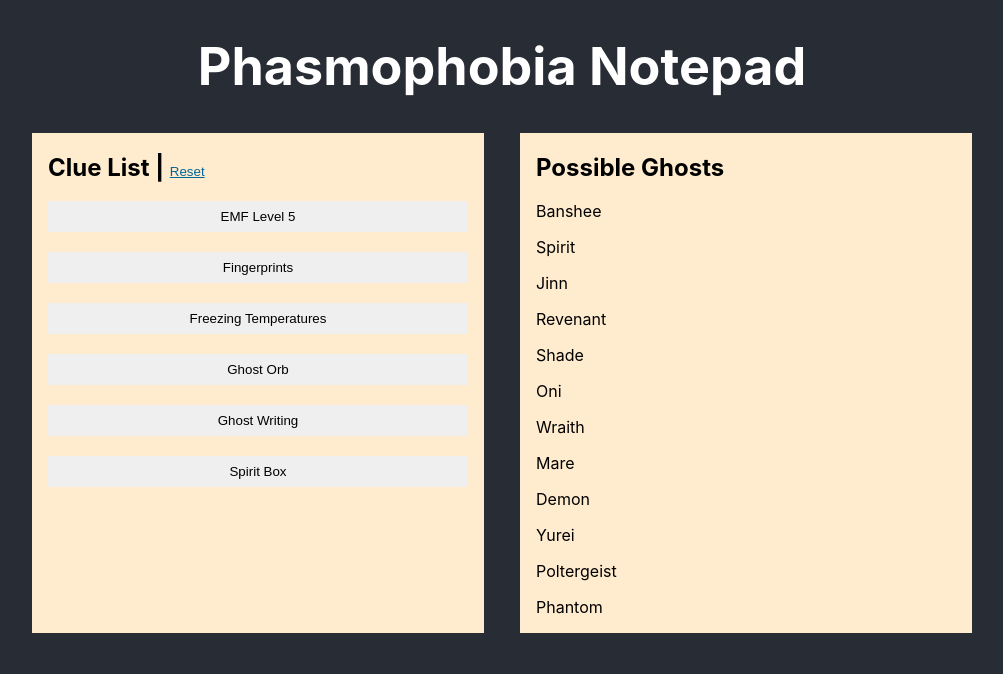
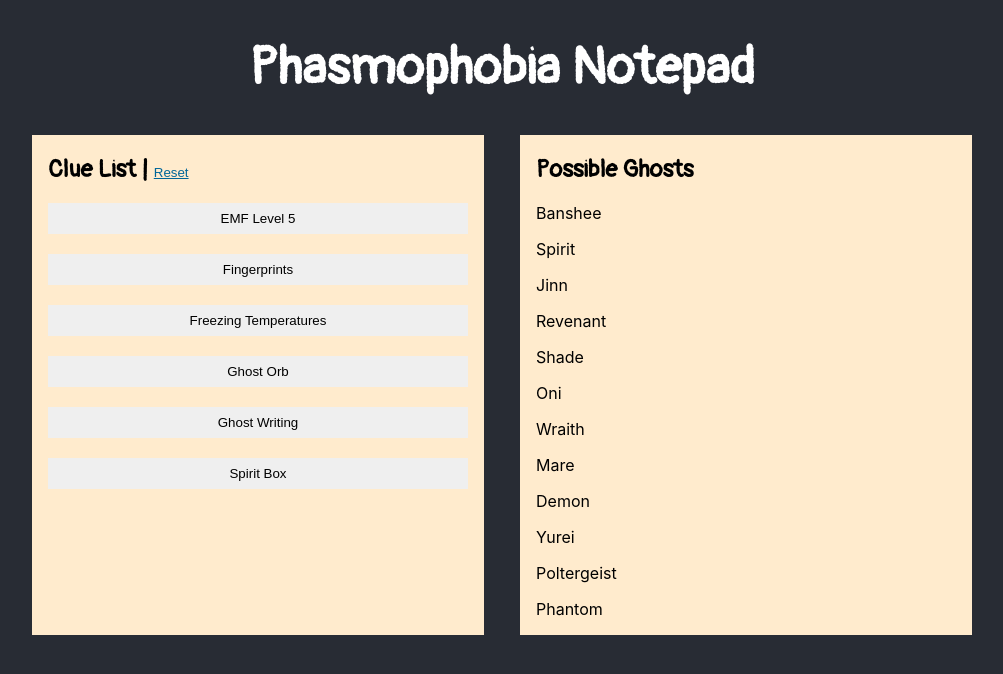
Before and after one commit to montal95/gb-journal, a React (Create React App) app: page / in a window 1280 px wide. Shown: the top 674 px of the page, without its empty margins (138-1141 px from the left). Built offline with nearby package versions, Linux system fonts and the light colour scheme.

Commit message:
clue wrapper and page header elements created, index file made for elements

```diff
--- a/src/App.css
+++ b/src/App.css
@@ -1,3 +1,5 @@
+@import url('https://fonts.googleapis.com/css2?family=Pangolin&display=swap');
+
 .App {
   background-color: #282c34;
   min-height: 100vh;
--- a/src/App.tsx
+++ b/src/App.tsx
@@ -1,19 +1,25 @@
 import React from 'react';
-// import { default as data } from './data.json'
 import { ClueList } from './components/ClueList'
 import { Display } from './components/Display'
 import { GlobalProvider } from './components/GlobalContext'
+import styled from 'styled-components';
 import './App.css';
 
-function App() {
+const Header = styled.header`
+  h1{
+    font-family: 'Pangolin', cursive;
+  }
+`
+
+const App = () => {
   return (
     <GlobalProvider>
       <div className="App">
-        <header>
+        <Header>
           <h1>
             Phasmophobia Notepad
-        </h1>
-        </header>
+          </h1>
+        </Header>
         <main>
           <ClueList />
           <Display />
--- a/src/components/ClueList.tsx
+++ b/src/components/ClueList.tsx
@@ -1,6 +1,6 @@
 import React, { useContext } from 'react'
 import { GlobalContext } from './GlobalContext'
-import ClueWrapper from './elements/ClueWrapper'
+import {ClueWrapper, PageHeaders} from './elements'
 
 
 export const ClueList = () => {
@@ -9,7 +9,7 @@
     return (
         <div className="pages">
             <section>
-                <h2>Clue List | <button id="reset" onClick={() => reset()}>Reset</button></h2>
+                <PageHeaders>Clue List | <button id="reset" onClick={() => reset()}>Reset</button></PageHeaders>
                 <ClueWrapper>
                     {Object.keys(clues).map((clue: string) => {
                         const possibleCheck = filteredGhosts.some(ghost => ghost.clues.includes(clue))
--- a/src/components/Display.tsx
+++ b/src/components/Display.tsx
@@ -1,7 +1,7 @@
 import React, { useContext } from 'react'
 import { GlobalContext } from './GlobalContext'
 import GhostInfo from './GhostInfo'
-
+import { PageHeaders } from './elements'
 
 export const Display = () => {
     const { filteredGhosts } = useContext(GlobalContext)
@@ -10,7 +10,7 @@
     return (
         <div className="pages">
             <section>
-                <h2>{finalResult ? "Ghost Info" : "Possible Ghosts"}</h2>
+                <PageHeaders>{finalResult ? "Ghost Info" : "Possible Ghosts"}</PageHeaders>
                 {filteredGhosts.map((ghost) => (<p key={ghost.type}>{ghost.type}</p>))}
                 {finalResult ? <GhostInfo /> : ""}
             </section>
--- a/src/components/elements/ClueButtons.tsx
+++ /dev/null
@@ -1,5 +0,0 @@
-import styled from 'styled-components';
-
-const ClueButtons = () => {
-
-}
--- a/src/components/elements/ClueWrapper.tsx
+++ b/src/components/elements/ClueWrapper.tsx
@@ -1,6 +1,6 @@
 import styled from 'styled-components';
 
-const ClueWrapper = styled.div`
+export const ClueWrapper = styled.div`
         display: grid;
         grid-template-columns: 1fr;
         grid-template-rows: repeat(5, 1fr);
@@ -16,5 +16,3 @@
             }
         }
     `;
-
-export default ClueWrapper
--- /dev/null
+++ b/src/components/elements/PageHeaders.tsx
@@ -0,0 +1,5 @@
+import styled from 'styled-components';
+
+export const PageHeaders = styled.h2`
+    font-family: 'Pangolin', cursive;
+`
--- /dev/null
+++ b/src/components/elements/index.tsx
@@ -0,0 +1,2 @@
+export * from './ClueWrapper'
+export * from './PageHeaders'
```
